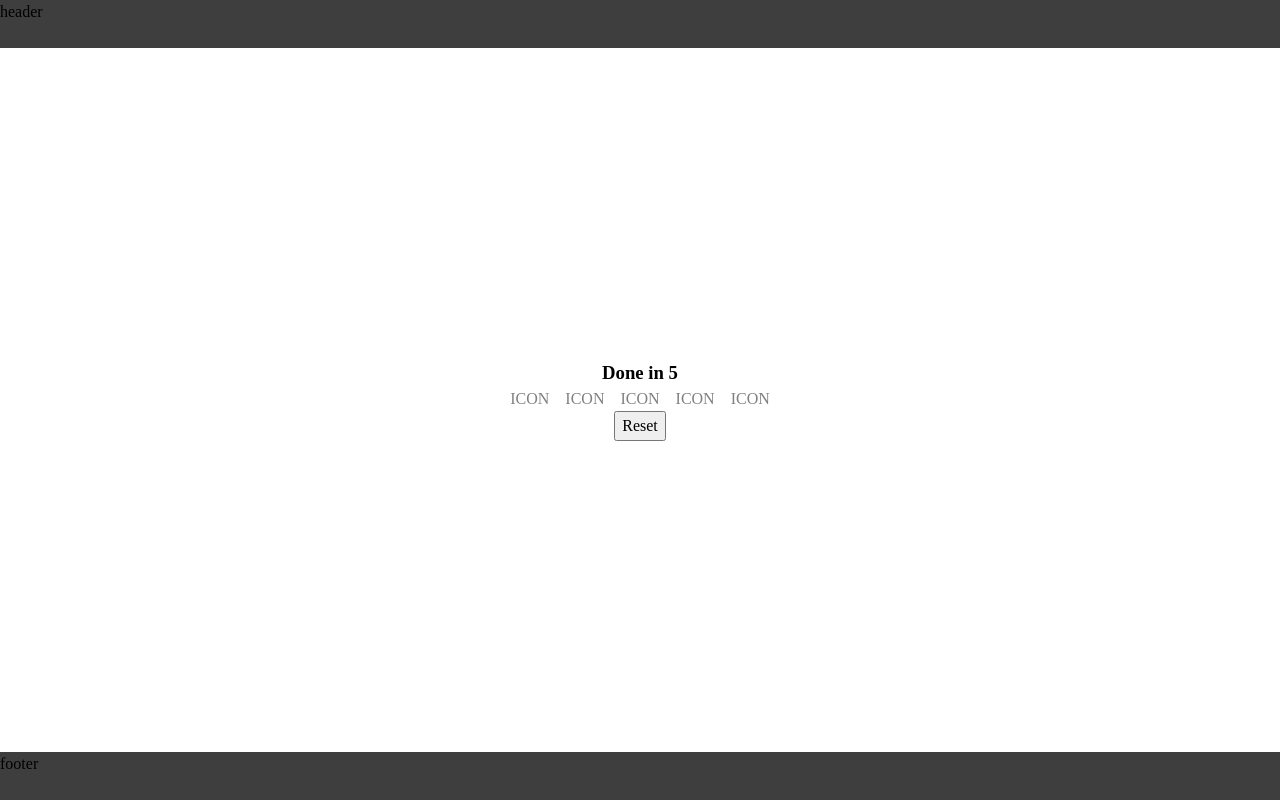
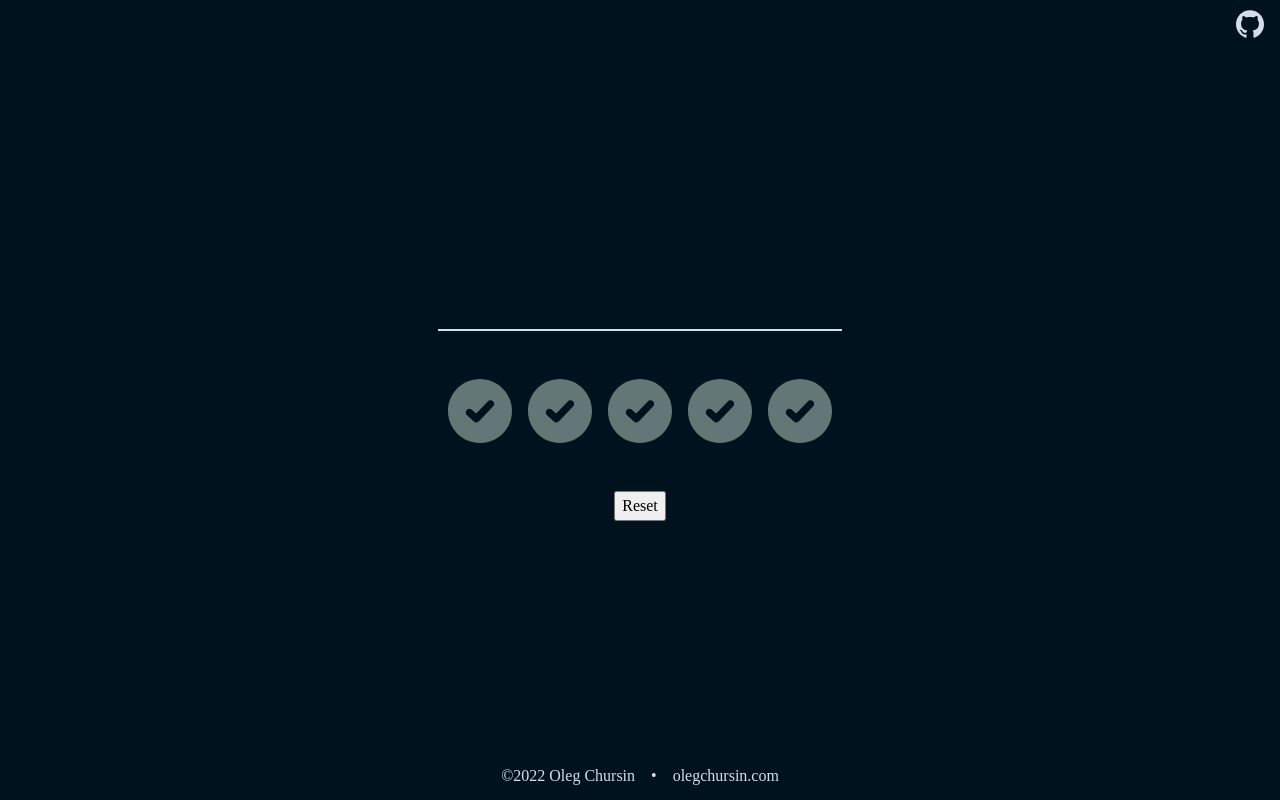
Before and after one commit to olegchursin/done-in-five, a React (Vite) app: page / in a window 1280 px wide. Built offline with nearby package versions, Linux system fonts and the light colour scheme.

Commit message:
fix(design): componentize everything

```diff
--- a/src/App.tsx
+++ b/src/App.tsx
@@ -1,46 +1,13 @@
-import { useState } from 'react';
-
-import GoalIcon from './components/GoalIcon';
-
-const icons = new Array(5).fill({}).map((e, i) => {
-  return { id: i };
-});
+import Footer from './components/Footer';
+import Header from './components/Header';
+import Main from './components/Main';
 
 const App: React.FunctionComponent = () => {
-  const [completeCount, setCompleteCount] = useState(0);
-
-  const handleMarkComplete: any = idx => {
-    setCompleteCount(idx + 1);
-  };
-
-  const handleReset = () => {
-    setCompleteCount(0);
-  };
-
   return (
     <>
-      <header>header</header>
-      <main>
-        <h3>Done in 5</h3>
-
-        <div className="icons">
-          {icons.map((icon, idx) => {
-            const isComplete = idx < completeCount;
-
-            return (
-              <GoalIcon
-                key={icon.id}
-                index={idx}
-                isComplete={isComplete}
-                markComplete={idx => handleMarkComplete(idx)}
-              ></GoalIcon>
-            );
-          })}
-        </div>
-
-        <button onClick={handleReset}>Reset</button>
-      </main>
-      <footer>footer</footer>
+      <Header />
+      <Main />
+      <Footer />
     </>
   );
 };
--- /dev/null
+++ b/src/components/Footer.tsx
@@ -0,0 +1,22 @@
+import React from 'react';
+
+const Footer: React.FunctionComponent = () => {
+  const year = new Date().getFullYear();
+  return (
+    <footer>
+      <span>&copy;{year} Oleg Chursin</span>
+      <span>&bull;</span>
+      <span>
+        <a
+          href="https://olegchursin.com"
+          target="_blank"
+          rel="noopener noreferrer"
+        >
+          olegchursin.com
+        </a>
+      </span>
+    </footer>
+  );
+};
+
+export default Footer;
--- a/src/components/GoalIcon.tsx
+++ b/src/components/GoalIcon.tsx
@@ -1,4 +1,4 @@
-import React, { MouseEventHandler } from 'react';
+import React, { MouseEventHandler, useState } from 'react';
 
 interface IGoalIcon {
   readonly index: number;
@@ -11,15 +11,33 @@ const GoalIcon: React.FunctionComponent<IGoalIcon> = ({
   isComplete = false,
   markComplete
 }) => {
-  const color = isComplete ? 'green' : 'grey';
+  const fill = isComplete ? 'var(--theme-success)' : 'var(--theme-gray)';
 
   const handleClick = () => {
     markComplete(index);
   };
 
   return (
-    <div style={{ color }} onClick={handleClick}>
-      ICON
+    <div className="goal-icon" onClick={handleClick}>
+      <svg
+        version="1.1"
+        id="Layer_1"
+        xmlns="http://www.w3.org/2000/svg"
+        x="0px"
+        y="0px"
+        width="64"
+        height="64"
+        viewBox="0 0 96 96"
+      >
+        <g>
+          <path
+            fillRule="evenodd"
+            clipRule="evenodd"
+            fill={fill}
+            d="M48,0c26.51,0,48,21.49,48,48S74.51,96,48,96S0,74.51,0,48 S21.49,0,48,0L48,0z M26.764,49.277c0.644-3.734,4.906-5.813,8.269-3.79c0.305,0.182,0.596,0.398,0.867,0.646l0.026,0.025 c1.509,1.446,3.2,2.951,4.876,4.443l1.438,1.291l17.063-17.898c1.019-1.067,1.764-1.757,3.293-2.101 c5.235-1.155,8.916,5.244,5.206,9.155L46.536,63.366c-2.003,2.137-5.583,2.332-7.736,0.291c-1.234-1.146-2.576-2.312-3.933-3.489 c-2.35-2.042-4.747-4.125-6.701-6.187C26.993,52.809,26.487,50.89,26.764,49.277L26.764,49.277z"
+          />
+        </g>
+      </svg>
     </div>
   );
 };
--- /dev/null
+++ b/src/components/GoalSteps.tsx
@@ -0,0 +1,42 @@
+import React, { useState } from 'react';
+
+import GoalIcon from './GoalIcon';
+
+const icons = new Array(5).fill({}).map((e, i) => {
+  return { id: i };
+});
+
+const GoalSteps: React.FunctionComponent = () => {
+  const [completeCount, setCompleteCount] = useState<number>(0);
+
+  const handleMarkComplete: any = (idx: number) => {
+    setCompleteCount(idx + 1);
+  };
+
+  const handleReset = () => {
+    setCompleteCount(0);
+  };
+
+  return (
+    <>
+      <div className="icons">
+        {icons.map((icon, idx) => {
+          const isComplete = idx < completeCount;
+
+          return (
+            <GoalIcon
+              key={icon.id}
+              index={idx}
+              isComplete={isComplete}
+              markComplete={idx => handleMarkComplete(idx)}
+            ></GoalIcon>
+          );
+        })}
+      </div>
+
+      <button onClick={handleReset}>Reset</button>
+    </>
+  );
+};
+
+export default GoalSteps;
--- /dev/null
+++ b/src/components/GoalTitle.tsx
@@ -0,0 +1,25 @@
+import React, { useEffect, useRef, useState } from 'react';
+
+const GoalTitle: React.FunctionComponent = () => {
+  const [goalTitle, setGoalTitle] = useState<string>('');
+  const [width, setWidth] = useState(0);
+  const span: any = useRef();
+
+  useEffect(() => {
+    if (span && span.current) {
+      setWidth(span.current.offsetWidth);
+    }
+  }, [goalTitle]);
+
+  const handleInput = ({ target: { value } }) => {
+    setGoalTitle(value);
+  };
+
+  return (
+    <>
+      <input type="text" autoFocus value={goalTitle} onChange={handleInput} />
+    </>
+  );
+};
+
+export default GoalTitle;
--- /dev/null
+++ b/src/components/Header.tsx
@@ -0,0 +1,34 @@
+import React from 'react';
+
+const Header: React.FunctionComponent = () => {
+  const fill = 'var(--theme-color)';
+
+  return (
+    <header>
+      <a
+        href="https://github.com/olegchursin/done-in-five"
+        target="_blank"
+        rel="noopener noreferrer"
+      >
+        <svg
+          xmlns="http://www.w3.org/2000/svg"
+          width="28"
+          height="28"
+          shapeRendering="geometricPrecision"
+          textRendering="geometricPrecision"
+          imageRendering="optimizeQuality"
+          viewBox="0 0 640 640"
+        >
+          <path
+            fillRule="evenodd"
+            clipRule="evenodd"
+            fill={fill}
+            d="M319.988 7.973C143.293 7.973 0 151.242 0 327.96c0 141.392 91.678 261.298 218.826 303.63 16.004 2.964 21.886-6.957 21.886-15.414 0-7.63-.319-32.835-.449-59.552-89.032 19.359-107.8-37.772-107.8-37.772-14.552-36.993-35.529-46.831-35.529-46.831-29.032-19.879 2.209-19.442 2.209-19.442 32.126 2.245 49.04 32.954 49.04 32.954 28.56 48.922 74.883 34.76 93.131 26.598 2.882-20.681 11.15-34.807 20.315-42.803-71.08-8.067-145.797-35.516-145.797-158.14 0-34.926 12.52-63.485 32.965-85.88-3.33-8.078-14.291-40.606 3.083-84.674 0 0 26.87-8.61 88.029 32.8 25.512-7.075 52.878-10.642 80.056-10.76 27.2.118 54.614 3.673 80.162 10.76 61.076-41.386 87.922-32.8 87.922-32.8 17.398 44.08 6.485 76.631 3.154 84.675 20.516 22.394 32.93 50.953 32.93 85.879 0 122.907-74.883 149.93-146.117 157.856 11.481 9.921 21.733 29.398 21.733 59.233 0 42.792-.366 77.28-.366 87.804 0 8.516 5.764 18.473 21.992 15.354 127.076-42.354 218.637-162.274 218.637-303.582 0-176.695-143.269-319.988-320-319.988l-.023.107z"
+          />
+        </svg>
+      </a>
+    </header>
+  );
+};
+
+export default Header;
--- /dev/null
+++ b/src/components/Main.tsx
@@ -0,0 +1,15 @@
+import React from 'react';
+
+import GoalSteps from './GoalSteps';
+import GoalTitle from './GoalTitle';
+
+const Main: React.FunctionComponent = () => {
+  return (
+    <main>
+      <GoalTitle />
+      <GoalSteps />
+    </main>
+  );
+};
+
+export default Main;
--- a/src/styles.css
+++ b/src/styles.css
@@ -50,35 +50,83 @@ h6 {
 */
 
 :root {
+  --theme-background: #01121f;
+  --theme-dark: #021320;
+  --theme-color: #d5ddea;
+  --theme-success: #c5e478;
+  --theme-gray: #637777;
   --header-height: 3em;
-  --header-background: #3e3e3e;
+  --header-background: var(--theme-background);
   --footer-height: 3em;
-  --footer-background: #3e3e3e;
+  --footer-background: var(--theme-background);
 }
 
 #root {
   height: 100%;
 }
 
+body {
+  background-color: var(--theme-background);
+  color: var(--theme-color);
+}
+
 header {
   height: var(--header-height);
   background-color: var(--header-background);
+  display: flex;
+  align-items: center;
+  justify-content: flex-end;
+  padding: 0 1em;
 }
 
 main {
   height: calc(100% - var(--header-height) - var(--footer-height));
   display: flex;
+  gap: 3em;
   flex-direction: column;
   justify-content: center;
   align-items: center;
 }
 
 footer {
+  display: flex;
+  gap: 1em;
+  align-items: center;
+  justify-content: center;
   height: var(--footer-height);
   background-color: var(--footer-background);
+}
+
+a {
+  color: var(--theme-color);
+  text-decoration: none;
+}
+
+a:hover {
+  text-decoration: underline;
+}
+
+input {
+  font-size: 2em;
+  background-color: var(--theme-background);
+  border: none;
+  color: var(--theme-color);
+  text-align: center;
+  border-bottom: 2px solid var(--theme-background);
+}
+
+input:focus,
+input:focus-visible,
+input:active {
+  border-color: var(--theme-color);
+  outline: none;
 }
 
 .icons {
   display: flex;
   gap: 1em;
 }
+
+.goal-icon:hover {
+  cursor: pointer;
+}
```
